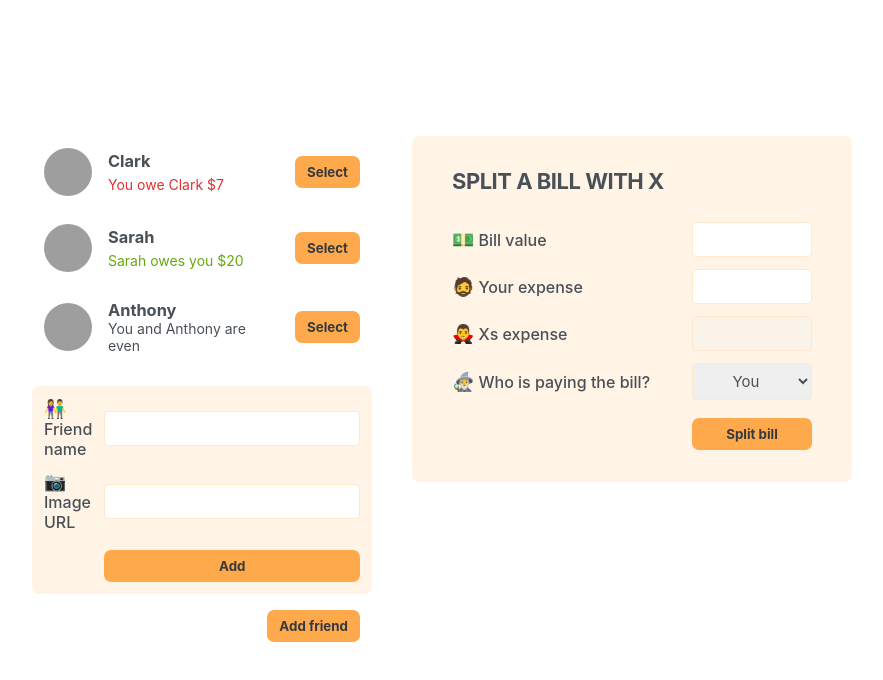
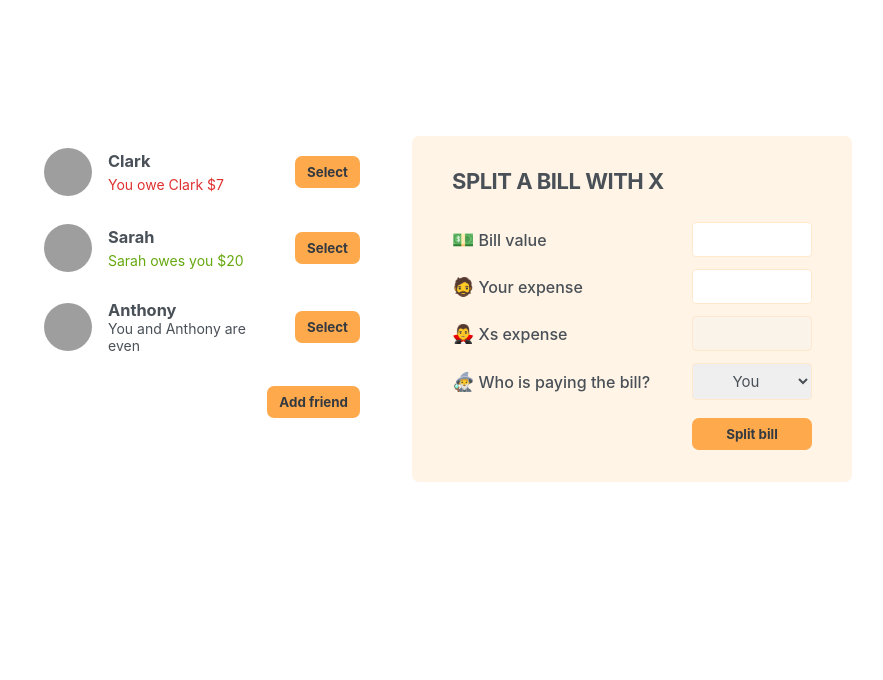
Before and after one commit to hewittaj/eat-n-split, a React (Vite) app: page / in a window 1280 px wide. Shown: the top 680 px of the page, without its empty margins (198-1081 px from the left). Built offline with nearby package versions, Linux system fonts and the light colour scheme; grey boxes are pictures that could not be loaded.

Commit message:
modify add friend component

```diff
--- a/src/App.jsx
+++ b/src/App.jsx
@@ -5,12 +5,18 @@ import Button from './components/Button'
 import FormSplitBill from './components/FormSplitBill'
 
 function App() {
+    const [showAddFriend, setShowAddFriend] = useState(false)
+    function handleShowAddFriend() {
+        setShowAddFriend((prevShow) => !prevShow)
+    }
     return (
         <div className='app'>
             <div className='sidebar'>
                 <FriendsList />
-                <FormAddFriend />
-                <Button>Add friend</Button>
+                {showAddFriend && <FormAddFriend />}
+                <Button onClick={handleShowAddFriend}>
+                    {showAddFriend ? 'Close' : 'Add friend'}
+                </Button>
             </div>
             <FormSplitBill />
         </div>
--- a/src/components/Button.jsx
+++ b/src/components/Button.jsx
@@ -1,6 +1,10 @@
 /* eslint-disable react/prop-types */
 function Button(props) {
-    return <button className='button'>{props.children}</button>
+    return (
+        <button className='button' onClick={props.onClick}>
+            {props.children}
+        </button>
+    )
 }
 
 export default Button
```
